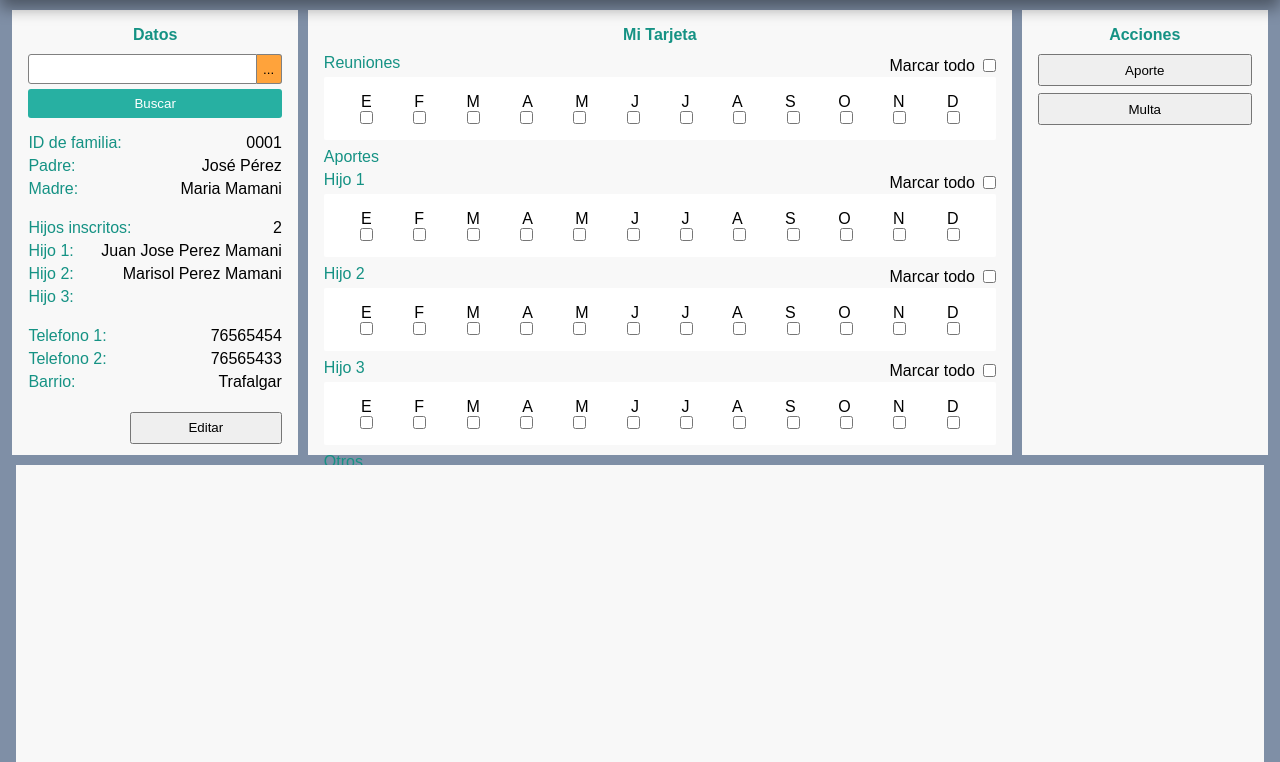
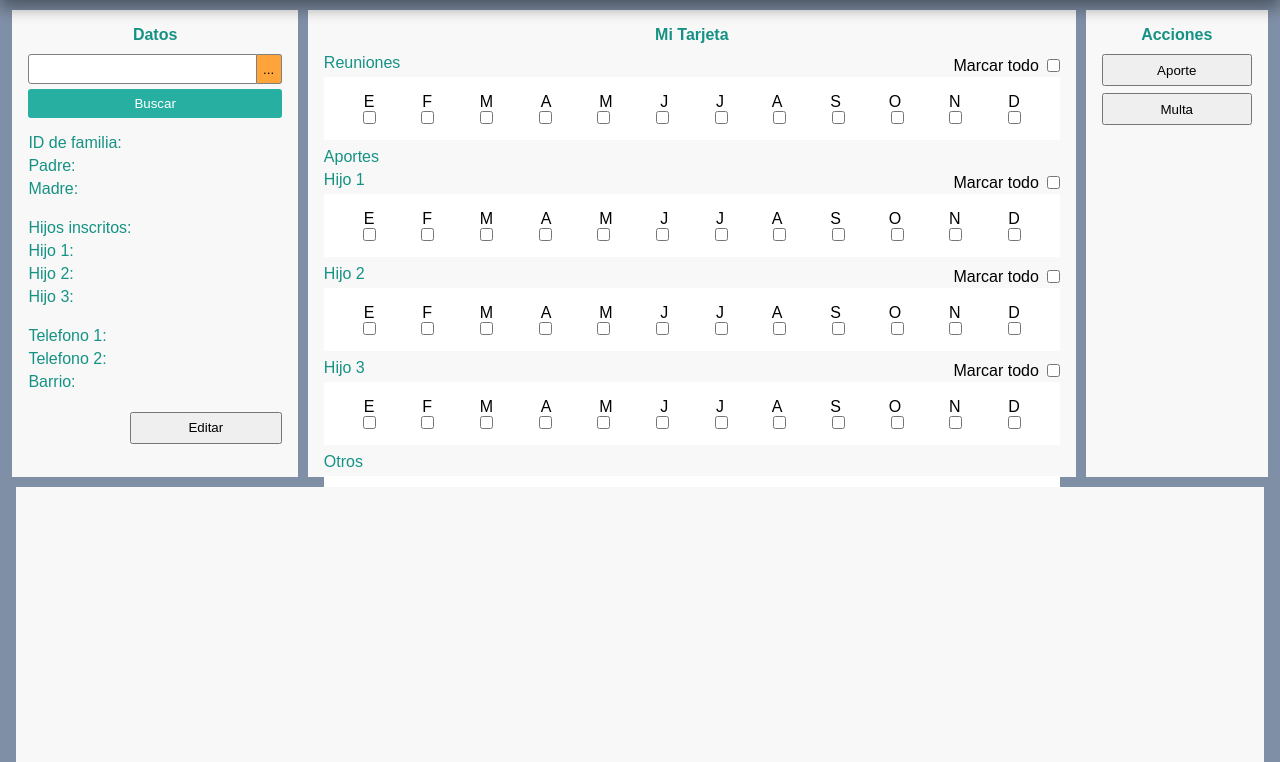
Before and after one commit to ismaelbob/FOapp, a PHP site: page /tarjeta.php in a window 1280 px wide. Shown: the part 50-812 px from the top of the page. Run offline with PHP 8.4, Linux system fonts and the light colour scheme; the visitor is signed in with stand-in values (Sample User, id 1).

Commit message:
Ya trae datos de todo el hogar y controla el id ingresado

```diff
--- a/css/secciones.css
+++ b/css/secciones.css
@@ -38,7 +38,7 @@
     padding: 1em;
     background-color: #f8f8f8;
 }
-.pnl_datos input[type="text"] {
+.pnl_datos input[type="number"] {
     width: 90%;
     margin-bottom: 5px;
     padding: .5em;
@@ -256,14 +256,14 @@
     }
     .pnl_datos {
         width: 22.3%;
-        height: 60%;
+        height: 63%;
         margin: 10px;
         padding: 1em;
         background-color: #f8f8f8;
     }
     .pnl_tarjeta {
-        width: 55%;
-        height: 60%;
+        width: 60%;
+        height: 63%;
         margin: 10px 0px;
         padding: 1em;
         background-color: #f8f8f8;
@@ -293,15 +293,15 @@
     }
 
     .pnl_menu {
-        width: 19.2%;
-        height: 60%;
+        width: 14.2%;
+        height: 63%;
         margin: 10px;
         padding: 1em;
         background-color: #f8f8f8;
     }
     .pnl_lista {
         width: 100%;
-        height: 40%;
+        height: 37%;
         padding: 1em;
         background-color: #f8f8f8;
     }
--- a/tarjeta.php
+++ b/tarjeta.php
@@ -38,25 +38,25 @@
             <div class="pnl_datos">
                 <h4>Datos</h4>
                 <form action="">
-                    <div><input type="text" name="txtcodigo" id="txtcodigo"><button class="btn-popup">...</button></div>
+                    <div><input type="number" name="txtcodigo" id="txtcodigo"><button class="btn-popup">...</button></div>
                     <input id="btnbuscar" type="button" value="Buscar">
                 </form>
                 <div>
                     <p>
-                        <div class="linea"><h5>ID de familia:</h5><span>0001</span></div>
-                        <div class="linea"><h5>Padre:</h5><span>José Pérez</span></div>
-                        <div class="linea"><h5>Madre:</h5><span>Maria Mamani</span></div>
+                        <div class="linea"><h5>ID de familia:</h5><span id="idhogar"></span></div>
+                        <div class="linea"><h5>Padre:</h5><span id="padre"></span></div>
+                        <div class="linea"><h5>Madre:</h5><span id="madre"></span></div>
                     </p>
                     <p>
-                        <div class="linea"><h5>Hijos inscritos:</h5><span>2</span></div>
-                        <div class="linea"><h5>Hijo 1:</h5><span>Juan Jose Perez Mamani</span></div>
-                        <div class="linea"><h5>Hijo 2:</h5><span>Marisol Perez Mamani</span></div>
-                        <div class="linea"><h5>Hijo 3:</h5><span></span></div>
+                        <div class="linea"><h5>Hijos inscritos:</h5><span id="cantidad"></span></div>
+                        <div class="linea"><h5>Hijo 1:</h5><span id="hijo1"></span></div>
+                        <div class="linea"><h5>Hijo 2:</h5><span id="hijo2"></span></div>
+                        <div class="linea"><h5>Hijo 3:</h5><span id="hijo3"></span></div>
                     </p>
                     <p>
-                        <div class="linea"><h5>Telefono 1:</h5><span>76565454</span></div>
-                        <div class="linea"><h5>Telefono 2:</h5><span>76565433</span></div>
-                        <div class="linea"><h5>Barrio:</h5><span>Trafalgar</span></div>
+                        <div class="linea"><h5>Telefono 1:</h5><span id="tel1"></span></div>
+                        <div class="linea"><h5>Telefono 2:</h5><span id="tel2"></span></div>
+                        <div class="linea"><h5>Barrio:</h5><span></span></div>
                     </p>
                 </div>
                 <div class="linea-r"><button class="btn-edit">Editar</button></div>
```
Also changed, not shown: includes/beneficiario.php (+7 -2 lines), js/tarjeta.js (+36 -1 lines), procesos/obtenerDatosBenHogar.php (+7 -2 lines).
